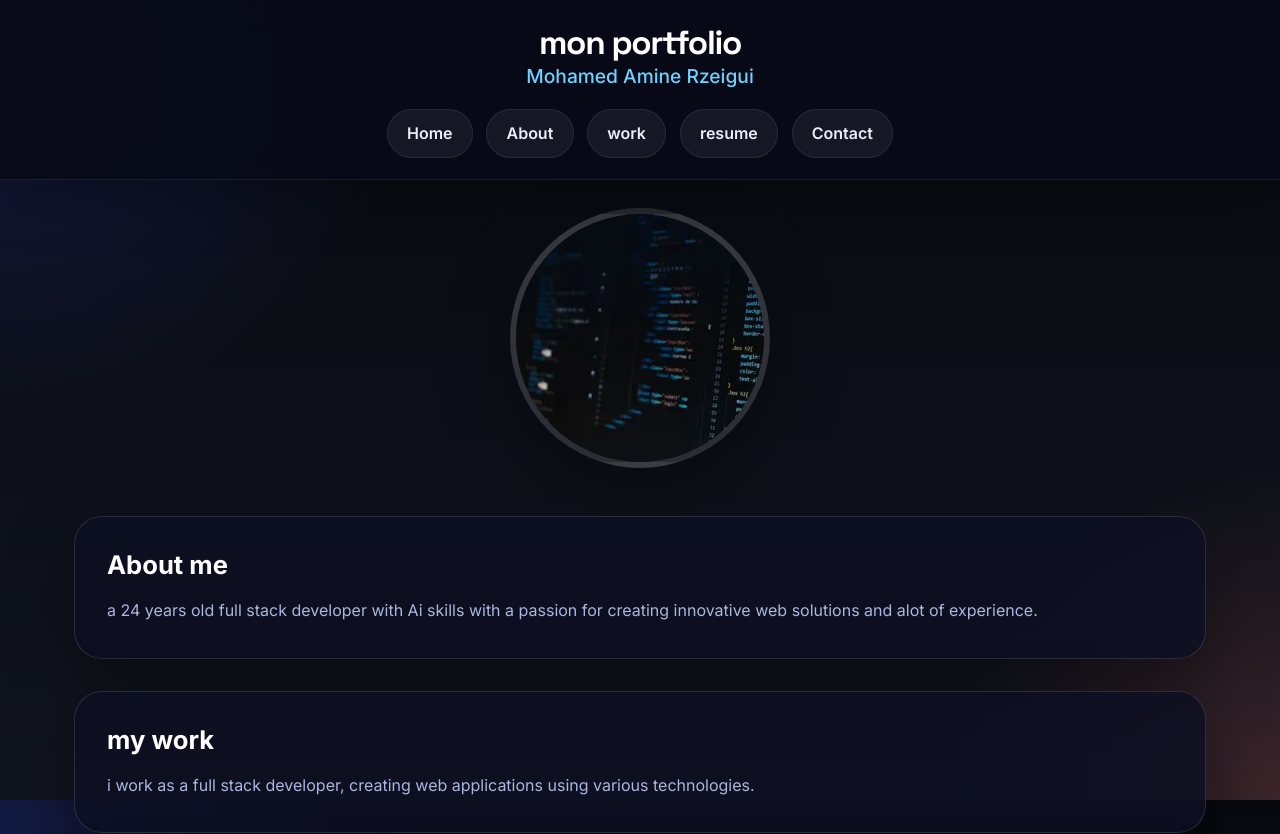
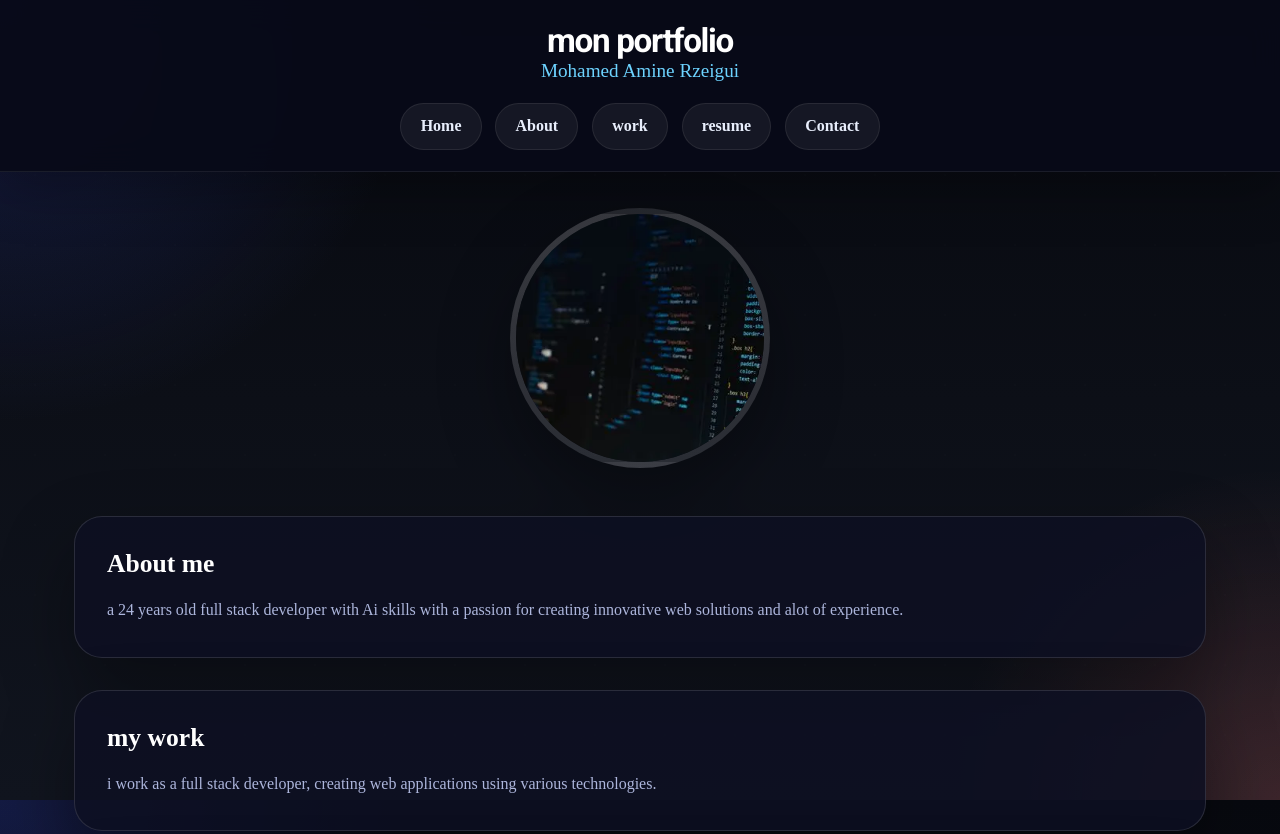
Before and after one commit to 7amouch2k01-oss/css-project, a plain HTML site: page index.html in a window 1280 px wide. Shown: the top 834 px of the page. Drawn offline with Linux system fonts and the light colour scheme.

Commit message:
added the modification

```diff
--- a/index.html
+++ b/index.html
@@ -4,6 +4,9 @@
     <!-- configuration -->
     <meta charset="UTF-8">
     <meta name="viewport" content="width=device-width, initial-scale=1.0">
+    <link rel="preconnect" href="https://fonts.googleapis.com">
+    <link rel="preconnect" href="https://fonts.gstatic.com" crossorigin>
+    <link href="https://fonts.googleapis.com/css2?family=Roboto:ital,wght@0,100..900;1,100..900&display=swap" rel="stylesheet">
     <link rel="stylesheet" href="style.css">
     <link rel="icon" type="image/x-icon" href="media/th.webp">
     <!-- title -->
--- a/style.css
+++ b/style.css
@@ -1,5 +1,5 @@
-@import url('https://fonts.googleapis.com/css2?family=Inter:wght@400;500;600;700&family=Space+Grotesk:wght@600;700&display=swap');
-
+@import url('https://fonts.googleapis.com/css2?family=Roboto:wght@400;500;600;700&display=swap');
+/* added a google font for better typography */
 :root {
   color-scheme: dark;
   --bg: #090b16;
@@ -13,26 +13,26 @@
   --accent-soft: rgba(34, 197, 255, 0.16);
   --shadow: 0 30px 70px rgba(0, 0, 0, 0.35);
 }
-
+/* defined color variables for consistent theming and easier maintenance */
 * {
   box-sizing: border-box;
+  font: "Roboto", sans-serif;
 }
-
+/* applied a universal selector to set box-sizing to border-box for easier layout management and set the default font to Roboto */
 html {
   scroll-behavior: smooth;
 }
-
+/* enabled smooth scrolling for better user experience when navigating through the page */
 body {
   margin: 0;
   min-height: 100vh;
-  font-family: 'Inter', sans-serif;
   color: var(--text);
   background: radial-gradient(circle at top left, rgba(62, 83, 232, 0.24), transparent 28%),
               radial-gradient(circle at bottom right, rgba(255, 111, 97, 0.18), transparent 22%),
               linear-gradient(180deg, #07090f 0%, #11151f 100%);
   background-attachment: fixed;
 }
-
+/* set the body background to a combination of radial and linear gradients for a visually appealing design, and ensured the background is fixed for a parallax effect */
 body::before {
   content: '';
   position: fixed;
@@ -42,7 +42,7 @@ body::before {
   opacity: 0.3;
   pointer-events: none;
 }
-
+/* added a subtle grid pattern overlay using a pseudo-element for enhanced visual texture without interfering with user interactions */
 header {
   position: fixed;
   inset: 0 0 auto 0;
@@ -53,31 +53,31 @@ header {
   box-shadow: 0 18px 50px rgba(0, 0, 0, 0.28);
   padding: 1.3rem 1.5rem;
 }
-
+/* styled the header to be fixed at the top with a semi-transparent background and a blur effect for a modern look, along with a subtle shadow for depth */
 header .title {
   margin: 0;
   text-align: center;
 }
-
+/* centered the header title and removed default margins for better spacing */
 header h1 {
-  font-family: 'Space Grotesk', sans-serif;
+  font-family: 'Roboto', sans-serif;
   margin-bottom: 0.35rem;
   font-size: clamp(1.9rem, 2.6vw, 3.2rem);
   letter-spacing: -0.04em;
   color: #fff;
 }
-
+/* styled the main header title with a larger font size that scales with the viewport, and added negative letter-spacing for a tighter look */
 header h2 {
   margin: 0;
   font-size: clamp(1rem, 1.5vw, 1.5rem);
   font-weight: 500;
   color: var(--accent);
 }
-
+/* styled the subheader with a smaller font size that also scales with the viewport, and used the accent color for emphasis */
 nav {
   margin-top: 1.3rem;
 }
-
+/* added margin to the navigation for spacing below the header */
 nav ul {
   list-style: none;
   display: flex;
@@ -87,13 +87,13 @@ nav ul {
   margin: 0;
   padding: 0;
 }
-
+/* styled the navigation list to be a flex container that centers its items, allows wrapping on smaller screens, and has consistent gaps between items */
 nav li {
   background: rgba(255, 255, 255, 0.06);
   border: 1px solid rgba(255, 255, 255, 0.08);
   border-radius: 999px;
 }
-
+/* styled the navigation list items with a semi-transparent background, a subtle border, and fully rounded corners for a pill-shaped appearance */
 nav a {
   display: inline-block;
   padding: 0.85rem 1.2rem;
@@ -102,14 +102,14 @@ nav a {
   font-weight: 600;
   transition: transform 180ms ease, background-color 180ms ease, color 180ms ease;
 }
-
+/* styled the navigation links to be inline-block for better padding control, removed text decoration, and added a transition for smooth hover effects */
 nav a:hover,
 nav a:focus-visible {
   transform: translateY(-2px);
   background: var(--accent-soft);
   color: #ffffff;
 }
-
+/* added hover and focus styles to the navigation links for interactivity, including a slight upward movement, a background color change, and a text color change for better visibility */
 main {
   position: relative;
   z-index: 1;
@@ -119,13 +119,13 @@ main {
   display: grid;
   gap: 2rem;
 }
-
+/* styled the main content area to be centered with a maximum width, and used CSS Grid for layout with consistent gaps between sections */
 #photo {
   display: flex;
   justify-content: center;
   padding: 1rem;
 }
-
+/* styled the photo section to center its content and added padding for spacing */
 #photo img {
   width: min(260px, 100%);
   aspect-ratio: 1 / 1;
@@ -135,7 +135,7 @@ main {
   box-shadow: 0 28px 70px rgba(0, 0, 0, 0.35);
   background: linear-gradient(180deg, rgba(255,255,255,0.08), rgba(255,255,255,0));
 }
-
+/* styled the profile photo to be circular with a border and shadow for emphasis, and used object-fit to ensure the image covers the area without distortion */
 .sec,
 .tab,
 form,
@@ -146,26 +146,26 @@ form,
   border-radius: 28px;
   box-shadow: var(--shadow);
 }
-
+/* applied a consistent style to sections, tables, forms, videos, and audio elements with a background color, border, rounded corners, and shadow for a cohesive design */
 .sec {
   padding: 2rem;
   text-align: left;
 }
-
+/* styled the sections with padding and left-aligned text for better readability */
 .sec h3 {
   margin-top: 0;
   margin-bottom: 1rem;
   font-size: clamp(1.6rem, 2vw, 2rem);
   color: #ffffff;
 }
-
+/* styled the section headers with a larger font size that scales with the viewport and a bright color for emphasis */
 .sec p {
   margin: 0;
   line-height: 1.85;
   color: var(--muted);
   font-size: 1rem;
 }
-
+/* styled the section paragraphs with no margin, increased line height for readability, a muted color, and a standard font size */
 .vid,
 .aud {
   width: 100%;
@@ -174,11 +174,11 @@ form,
   overflow: hidden;
   border-radius: 22px;
 }
-
+/* styled the video and audio containers to be full width, with no borders, hidden overflow, and rounded corners for a clean look */
 .vid {
   min-height: 360px;
 }
-
+/* set a minimum height for the video container to ensure it has enough space for the video content */
 .vid video,
 .aud audio {
   width: 100%;
```
